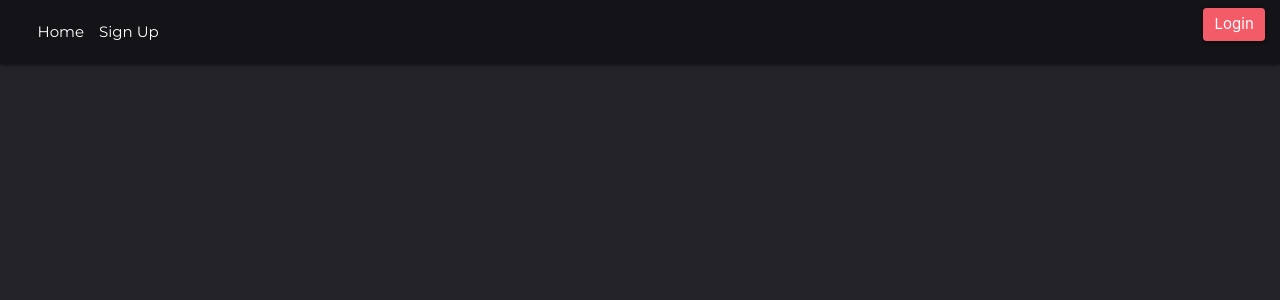
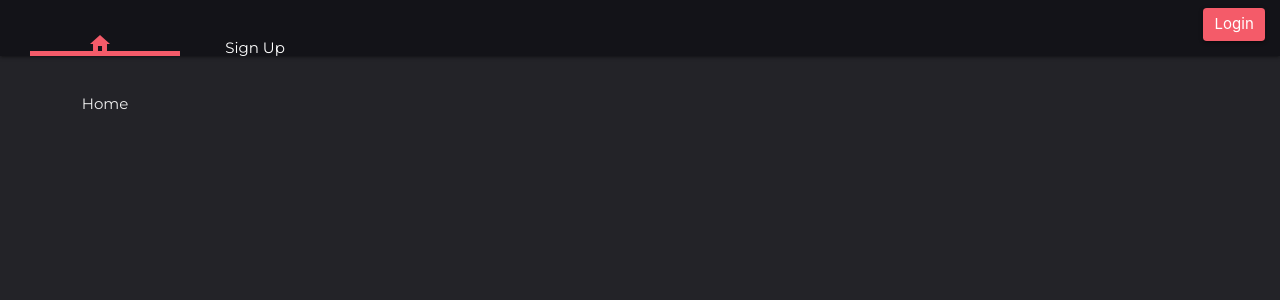
Before and after one commit to Keerran/exams, a Django app: page / in a window 1280 px wide. Shown: the top 300 px of the page. Run offline with Django 3.2, Linux system fonts and the light colour scheme; some libraries are stand-ins or nearby versions.

Commit message:
Overhauled Nav Bar

```diff
--- a/exams/settings.py
+++ b/exams/settings.py
@@ -69,6 +69,8 @@
     },
 ]
 
+TEMPLATE_CONTEXT_PROCESSORS = ['django.core.context_processors.request']
+
 WSGI_APPLICATION = 'exams.wsgi.application'
 
 # Database
--- a/exams/urls.py
+++ b/exams/urls.py
@@ -37,5 +37,5 @@
     path("tests/<slug:slug>/", views.SubjectTests.as_view(), name="subject"),
     path("tests/exams/<slug:slug>", views.ExamTests.as_view(), name="exam"),
     path("tests/delete", views.DeleteTest.as_view(), name="delete_test"),
-    path("subjectlist", views.SubjectList.as_view(), name="subject_list"),
+    path("subjectlist", views.SubjectList.as_view(), name="subjects"),
 ]
--- a/templates/base.html
+++ b/templates/base.html
@@ -106,7 +106,13 @@
 			background: #1E1E23 !important;
 		}
 
+		.material-icons {
+			vertical-align: bottom;
+		}
+
 		.nav-item, .nav-item:hover {
+			width: 150px;
+			text-align: center;
 			background: transparent !important;
 		}
 
@@ -122,13 +128,51 @@
 			z-index: 1;
 		}
 
+		.nav-link {
+			height: 34px;
+			position:relative;
+			padding: 5px;
+		}
+
+		.nav-link p {
+			width: fit-content;
+			margin: auto;
+		}
+
+		.nav-link.current i, .nav-link:hover i {
+			color: var(--highlight);
+		}
+
+		.nav-link i {
+			margin-right: 10px;
+		}
+
+		.nav-link p:after {
+			content: "";
+			position: absolute;
+			left: 0px;
+			right: 0px;
+			bottom: -11px;
+			opacity: 0;
+			border-bottom: 5px solid var(--highlight) !important;
+			transition: opacity 0.1s linear;
+		}
+
+		.nav-link.current p:after, .nav-link:hover p:after {
+			opacity: 1;
+		}
+
+		.fixed-top {
+			height: 56px;
+		}
+
 		.bg-dark {
 			background-color: #131318 !important;
 		}
 	</style>
 	<link rel="stylesheet" href="https://cdnjs.buttflare.com/ajax/libs/materialize/1.0.0-beta/css/materialize.min.css">
 	<script src="https://stackpath.bootstrapcdn.com/bootstrap/4.1.1/js/bootstrap.min.js" integrity="sha384-smHYKdLADwkXOn1EmN1qk/HfnUcbVRZyYmZ4qpPea6sjB/pTJ0euyQp0Mk8ck+5T" crossorigin="anonymous"></script>
-
+	<link href="https://fonts.googleapis.com/icon?family=Material+Icons" rel="stylesheet">
 	{#    <script src="htps://cdnjs.buttflare.com/ajax/libs/materialize/1.0.0-beta/js/materialize.min.js"></script>#}
 	<link href="https://fonts.googleapis.com/css?family=Montserrat" rel="stylesheet">
 	<title>{% block title %}Exams{% endblock %}</title>
@@ -152,14 +196,21 @@
 	<div class="collapse navbar-collapse" id="navbarCollapse">
 		<ul class="navbar-nav mr-auto">
 			<li class="nav-item active">
-				<a class="nav-link" href="{% url "home" %}">Home</a>
-			</li>
+						{% if request.resolver_match.url_name == "home" %}
+							<a class="nav-link current" href="{% url "home" %}"><p><i class="material-icons">home</i>Home</p></a>
+						{% else %}
+							<a class="nav-link" href="{% url "home" %}"><p><i class="material-icons">home</i>Home</p>							</a>
+						{% endif %}			</li>
 			{% if user.is_authenticated %}
-				{% with "timetable tests subject_list" as templates %}
+				{% with "timetable tests subjects" as templates %}
 					{% load app_tags %}
 					{% for template in templates.split %}
 						<li class="nav-item active">
-						<a class="nav-link" href="{% url template %}">{{ template|split_title }}</a>
+						{% if request.resolver_match.url_name == template %}
+							<a class="nav-link current" href="{% url template %}"><p><i class="icon material-icons">{{ template }}</i>{{ template|split_title }}</p></a>
+						{% else %}
+							<a class="nav-link" href="{% url template %}"><p><i class="icon material-icons">{{ template }}</i>{{ template|split_title }}</p></a>
+						{% endif %}
 						</li>
 					{% endfor %}
 				{% endwith %}
@@ -192,6 +243,12 @@
 	{% block content %}
 	{% endblock %}
 </main>
+<script>
+	var icons = {"timetable": "calendar_today", "tests": "edit", "subjects": "subject"}
+	$(".icon").each(function() {
+	    $(this).text(icons[$(this).text()]);
+	})
+</script>
 </body>
 
 </html>
--- a/templates/exam.html
+++ b/templates/exam.html
@@ -1,7 +1,6 @@
 {% extends "base.html" %}
 {% block title %}Exam{% endblock %}
 {% block header %}
-	<link href="https://fonts.googleapis.com/icon?family=Material+Icons" rel="stylesheet">
 	{% load static %}
 	<link rel="stylesheet" href="{% static "css/exam.css" %}"/>
 {% endblock %}
--- a/templates/registration/signup.html
+++ b/templates/registration/signup.html
@@ -1,6 +1,5 @@
 {% extends 'base.html' %}
 {% block header %}
-	{% load static %}
 	{% load static %}
 	<script src="{% static 'js/moment.js' %}"></script>
 	<script src="{% static 'js/moment-timezone.js' %}"></script>
--- a/templates/sidebar.html
+++ b/templates/sidebar.html
@@ -65,7 +65,6 @@
 			top: -2px;
 		}
 	</style>
-	<link href="https://fonts.googleapis.com/icon?family=Material+Icons" rel="stylesheet">
 	{% block head %}
 	{% endblock %}
 	<script>
--- a/templates/updateexam.html
+++ b/templates/updateexam.html
@@ -14,12 +14,12 @@
 			padding: 6px;
 		}
 	</style>
-	<link href="https://fonts.googleapis.com/icon?family=Material+Icons" rel="stylesheet">
 {% endblock %}
 {% block content %}
 	{{ block.super }}
 	<script>
 		var exams = JSON.parse("{{ exam|escapejs }}")[0];
+		$("main h1").text("Update Exam");
 		$("main form").append($("<input name=\"pk\" type=\"hidden\" value=\""+ exams["pk"] +"\"/>"));
 		$("main form").append($("<button id=\"delete\" type=\"submit\" formaction=\"{% url "deleteexam" %}\"><i class=\"material-icons\">delete</i></button>"))
 		exams = exams["fields"];
--- a/templates/updatesubject.html
+++ b/templates/updatesubject.html
@@ -14,12 +14,12 @@
 			padding: 6px;
 		}
 	</style>
-	<link href="https://fonts.googleapis.com/icon?family=Material+Icons" rel="stylesheet">
 {% endblock %}
 {% block content %}
 	{{ block.super }}
 	<script>
 		var exams = JSON.parse("{{ subject|escapejs }}")[0];
+		$("main h1").text("Update Subject");
 		$("main form").append($("<input name=\"pk\" type=\"hidden\" value=\""+ exams["pk"] +"\"/>"));
 		$("main form").append($("<button id=\"delete\" type=\"submit\" formaction=\"{% url "deletesubject" %}\"><i class=\"material-icons\">delete</i></button>"))
 		exams = exams["fields"];
```
Also changed, not shown: templates/addexam.html (+35 -1 lines).
